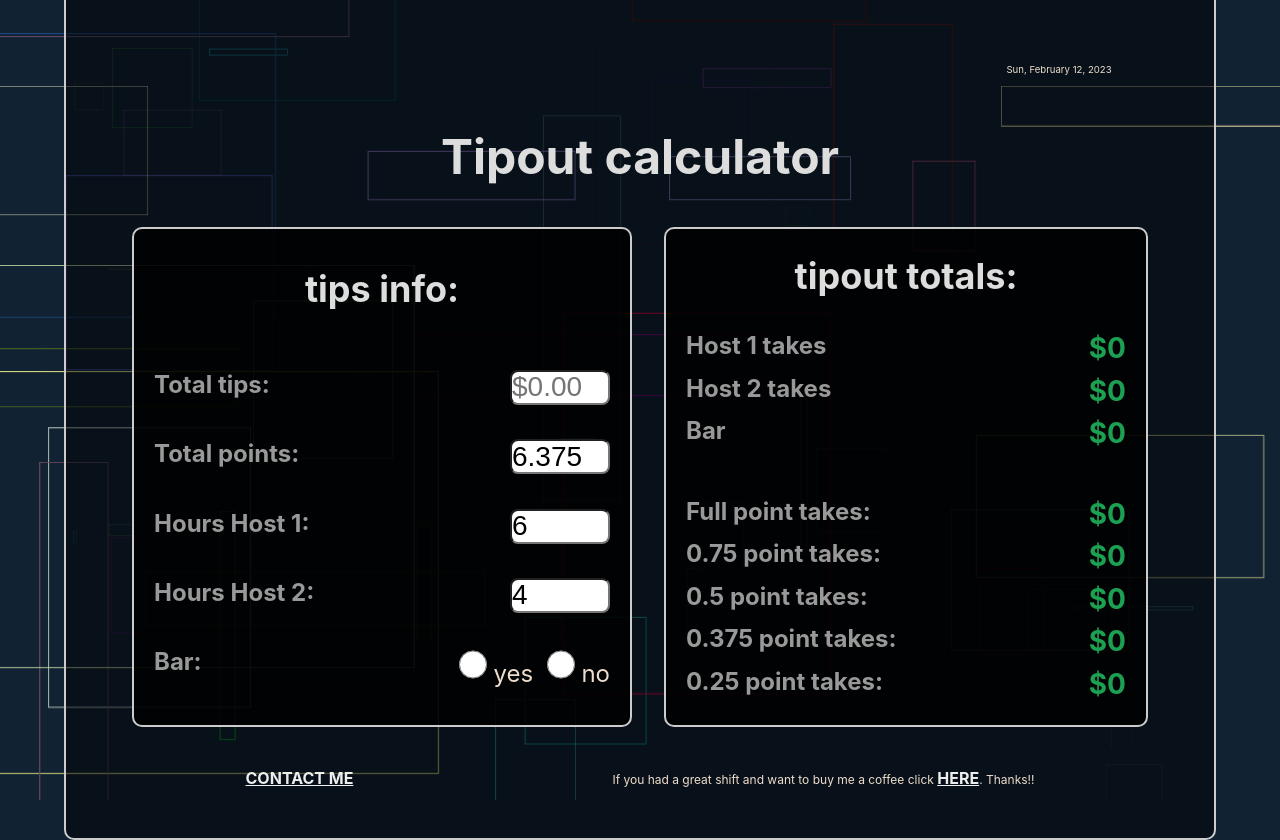
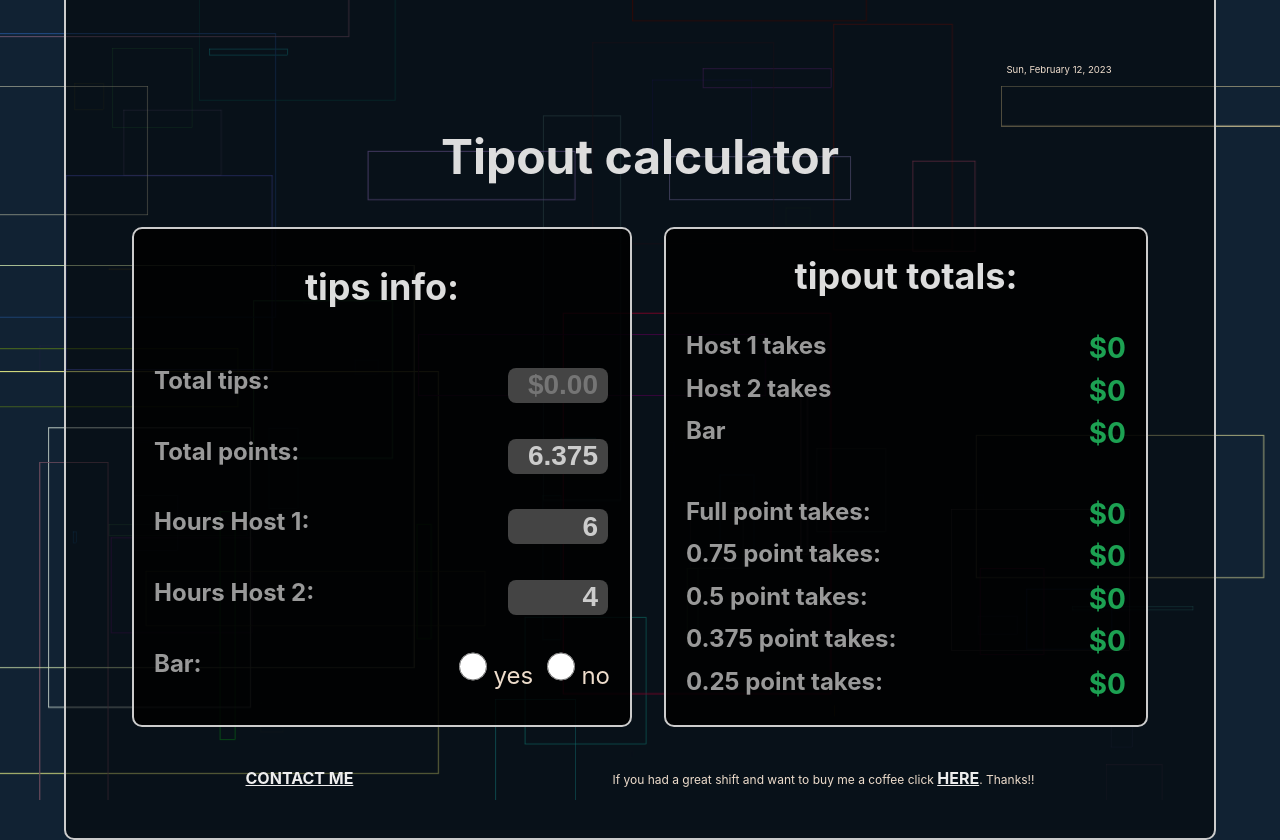
Before and after one commit to write2cmdg/tipout-calculator, a React (Create React App) app: page / in a window 1280 px wide. Built offline with nearby package versions, Linux system fonts and the light colour scheme.

Commit message:
added css

```diff
--- a/src/App.css
+++ b/src/App.css
@@ -58,7 +58,7 @@ input {
   -moz-user-select: text; /* Firefox 2+ */
   -ms-user-select: text; /* IE 10+ */
   user-select: text; /* Standard syntax */
-  /* margin: 2px;
+  margin: 2px;
   border: none;
   background: #444;
   color: #ccc;
@@ -68,7 +68,7 @@ input {
   padding:10px;
   font-size: 1.25rem;
   font-weight:700;
-  font-family: Arial; */
+  font-family: Arial;
   border-radius: 8px;
 }
 
```
